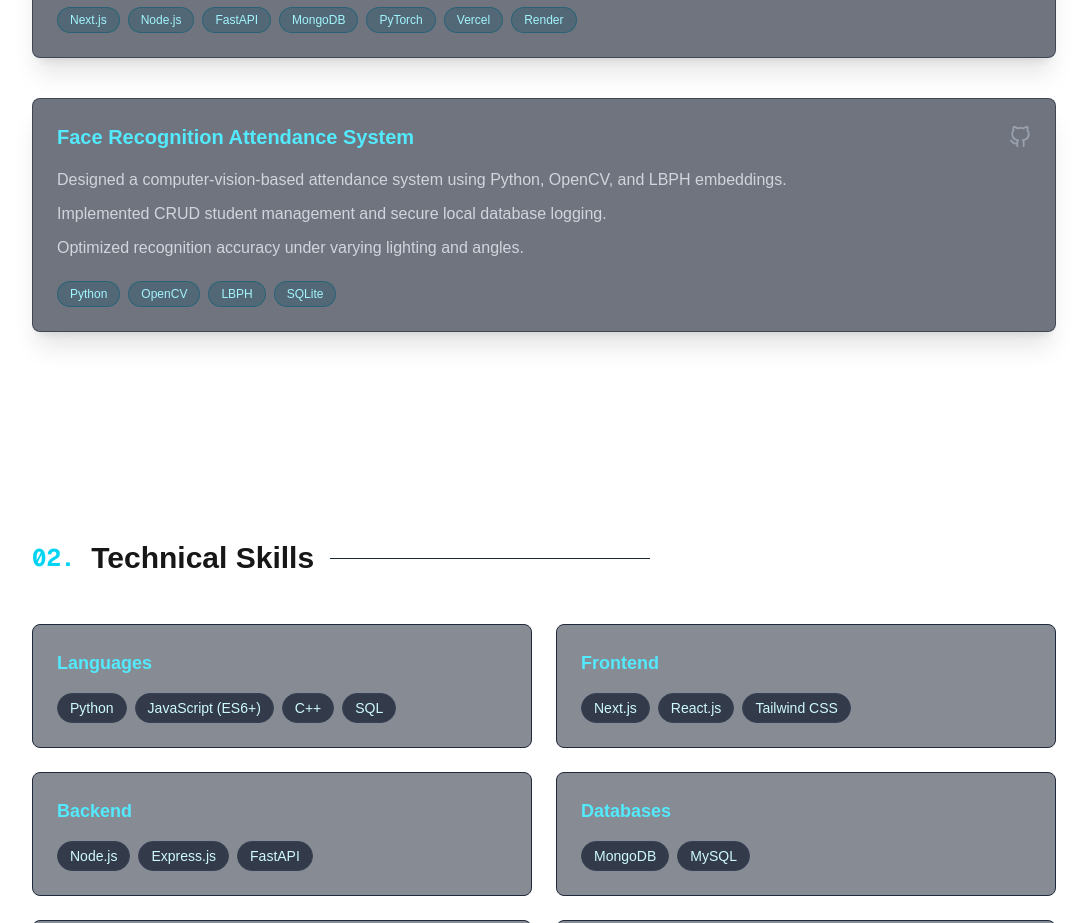
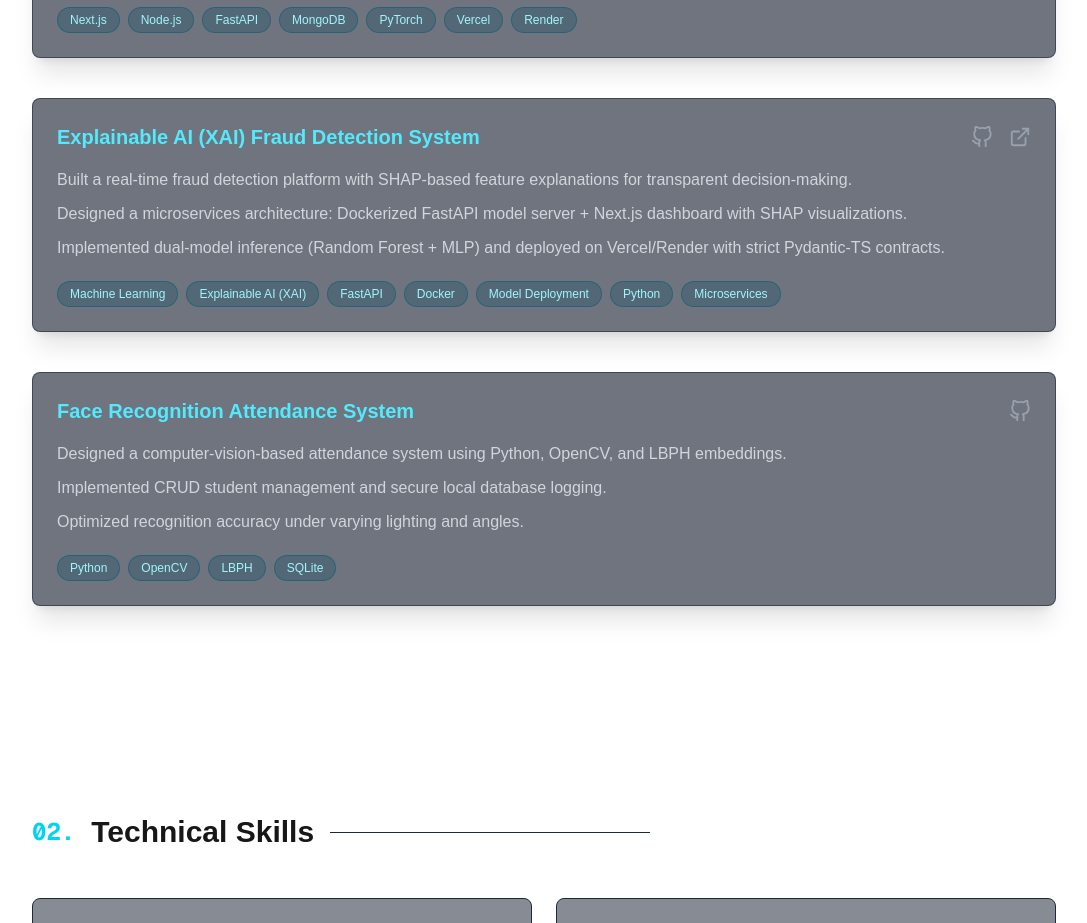
Before and after one commit to Chandra-Prashant/my-portfolio, a Next.js app: page / in a window 1280 px wide. Shown: the part 1140-2063 px from the top of the page, without its empty margins (96-1183 px from the left). Built offline with nearby package versions, Linux system fonts and the light colour scheme.

Commit message:
Added new project to portfolio section

```diff
--- a/src/app/page.tsx
+++ b/src/app/page.tsx
@@ -29,7 +29,20 @@ const projectData = [
     ],
     techStack: ["Next.js", "Node.js", "FastAPI", "MongoDB", "PyTorch", "Vercel", "Render"],
     links: {
-      live: "https://example.com",
+      live: "https://fittrack-monorepo.vercel.app",
+      github: "https://github.com/Chandra-Prashant/FitTrack-AI"
+    }
+  },
+  {
+    title: "Explainable AI (XAI) Fraud Detection System",
+    description: [
+      "Built a real-time fraud detection platform with SHAP-based feature explanations for transparent decision-making.",
+      "Designed a microservices architecture: Dockerized FastAPI model server + Next.js dashboard with SHAP visualizations.",
+      "Implemented dual-model inference (Random Forest + MLP) and deployed on Vercel/Render with strict Pydantic-TS contracts."
+    ],
+    techStack: ["Machine Learning", "Explainable AI (XAI)", "FastAPI", "Docker", "Model Deployment", "Python", "Microservices"],
+    links: {
+      live: "https://xai-fraud-detection.vercel.app",
       github: "https://github.com/Chandra-Prashant/FitTrack-AI"
     }
   },
```
